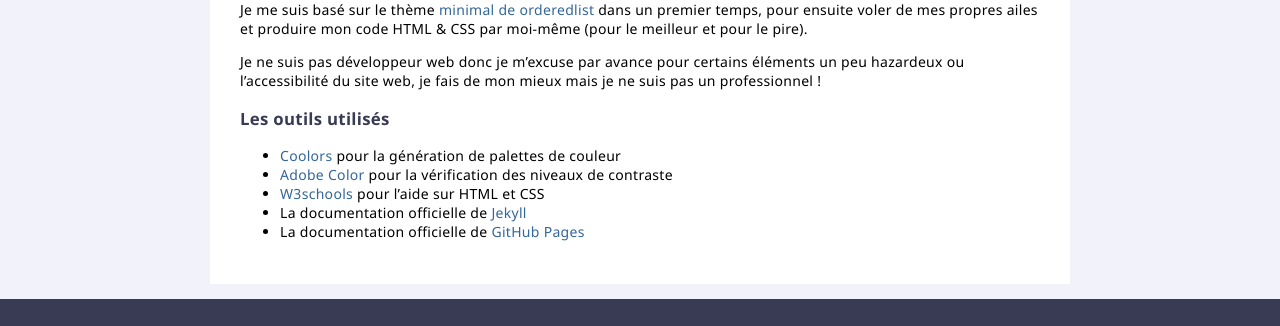
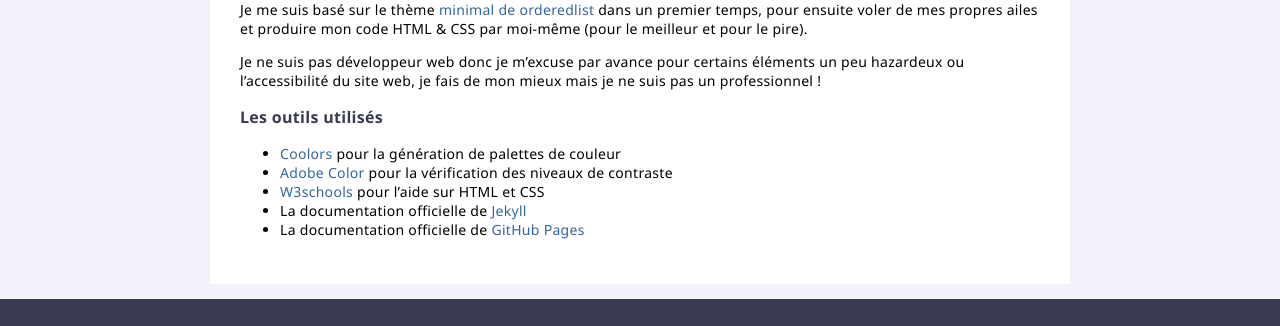
Before and after one commit to leobouard/leobouard.github.io, a Jekyll site: the page built from about.md, in a window 1280 px wide. Shown: the part 600-926 px from the top of the page. Built offline with Jekyll 4.4.1, drawn with Linux system fonts in a browser that asks for light colours; our own code applies the rules of GitHub Pages for plain Markdown files.

Commit message:
Update style.scss

```diff
--- a/assets/css/style.scss
+++ b/assets/css/style.scss
@@ -219,7 +219,7 @@ section {
     }
 
     h3 {
-        font-size: larger;
+        font-size: medium;
     }
 
     h2, h3, h4, h5 {
```
